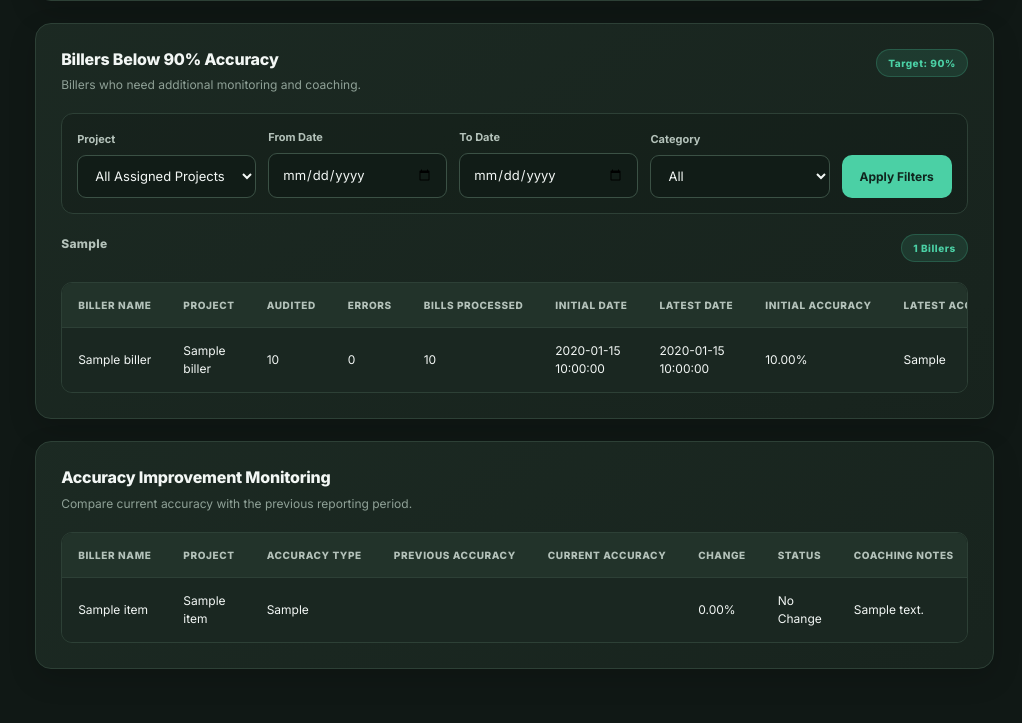
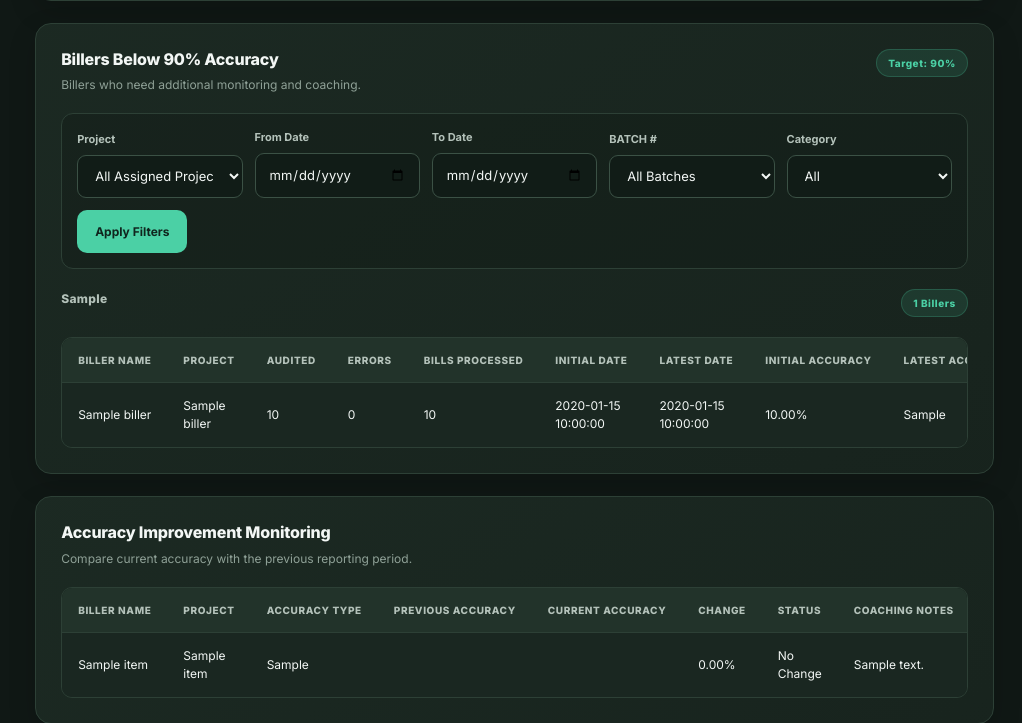
Before and after one commit to PurpleQueen04/billers-running-error-accuracy-system, a Flask app: template templates/accuracy.html in a window 1280 px wide. Shown: the part 989-1712 px from the top of the page, without its empty margins (258-1280 px from the left). Run offline with Flask 3, Linux system fonts and the light colour scheme; the template is opened without the code that fills it: most values are stand-ins (such as "Sample title", 1, 10 or a date in 2020); some libraries are stand-ins or nearby versions.

Commit message:
Add independent BATCH filter to Below 90% accuracy

```diff
--- a/templates/accuracy.html
+++ b/templates/accuracy.html
@@ -284,7 +284,17 @@
                    value="{{ below_to_date }}">
         </div>
 
-                <div class="filter-group">
+        <div class="filter-group">
+            <label for="below_batch">BATCH #</label>
+            <select id="below_batch" name="below_batch">
+                <option value="all" {% if below_batch == 'all' %}selected{% endif %}>All Batches</option>
+                {% for batch in below_batch_options %}
+                    <option value="{{ batch }}" {% if below_batch == batch %}selected{% endif %}>{{ batch }}</option>
+                {% endfor %}
+            </select>
+        </div>
+
+        <div class="filter-group">
             <label for="below_category">Category</label>
             <select id="below_category"
                     name="below_category">
```
